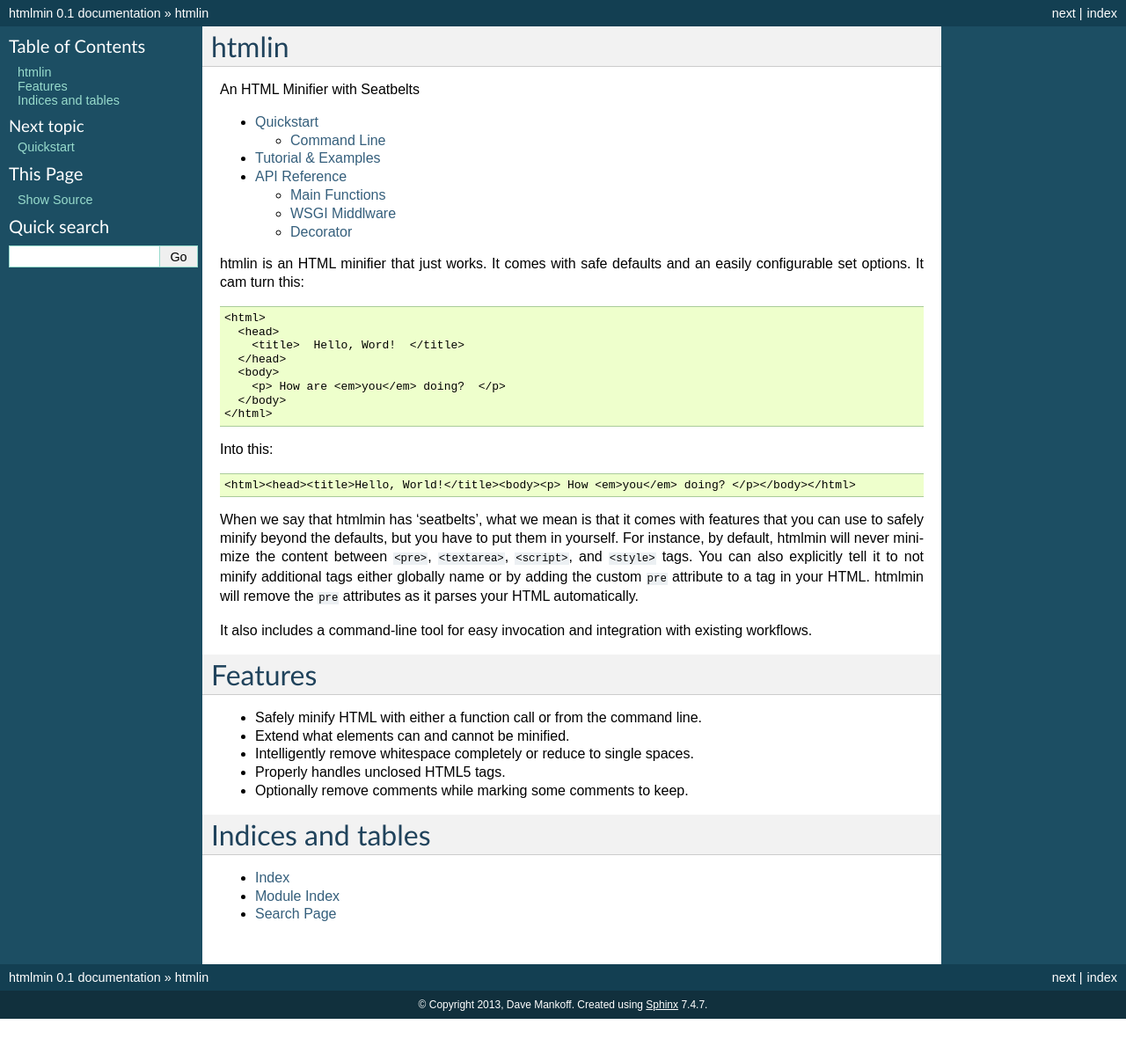
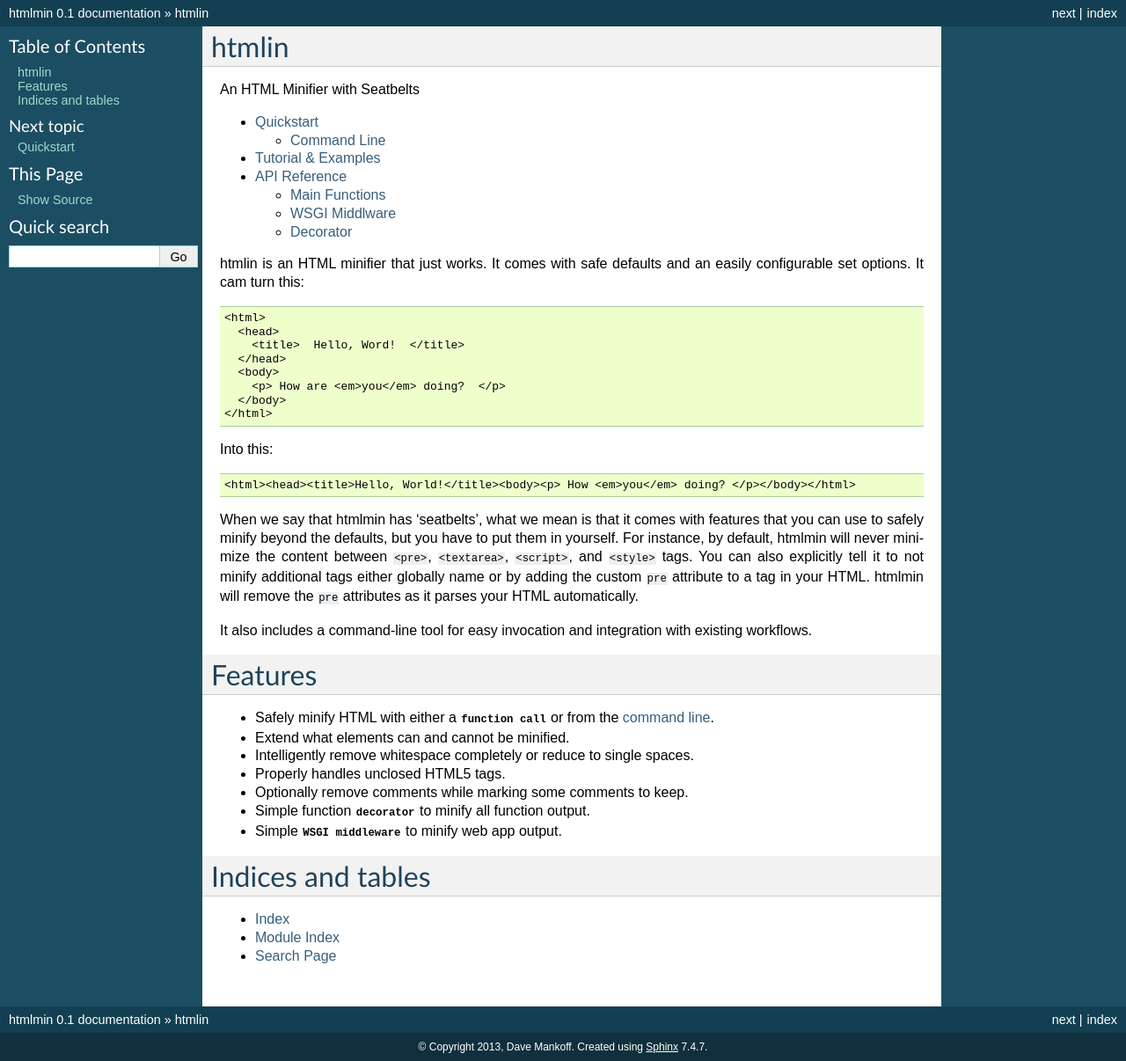
Before and after one commit to mankyd/htmlmin, a Sphinx documentation site: the page built from docs/index.rst, in a window 1280 px wide. Shown: the whole page at 88% size. Built offline with Sphinx 7.4.7, drawn with Linux system fonts in a browser that asks for light colours; before the commit the page ends 1158 px from its top, so only the background shows below that.

Commit message:
update documentation

```diff
--- a/docs/index.rst
+++ b/docs/index.rst
@@ -44,12 +44,16 @@
 Features
 ========
 
-* Safely minify HTML with either a function call or from the command line.
+* Safely minify HTML with either a :class:`function call <htmlmin.minify>` or
+  from the :ref:`command line <command_line>`.
 * Extend what elements can and cannot be minified.
 * Intelligently remove whitespace completely or reduce to single spaces.
 * Properly handles unclosed HTML5 tags.
 * Optionally remove comments while marking some comments to keep.
-
+* Simple function :class:`decorator <htmlmin.decorator.htmlmin>` to minify all
+  function output.
+* Simple :class:`WSGI middleware <htmlmin.middleware.HTMLMinMiddleware>` to
+  minify web app output.
 
 Indices and tables
 ==================
--- a/docs/quickstart.rst
+++ b/docs/quickstart.rst
@@ -3,7 +3,7 @@
 For single invocations, there is the :class:`htmlmin.minify`
 method. It takes input html as a string for its first argument and returns
 minified html. It accepts multiple different options that allow you to tune the
-amount of minification being done with the defaults being the safest available
+amount of minification being done, with the defaults being the safest available
 options::
 
   >>> import htmlmin
```
Also changed, not shown: other parts of docs/index.rst (+1 -1 lines), other parts of docs/quickstart.rst (+2 -0 lines), docs/reference.rst (renamed from docs/api.rst).
